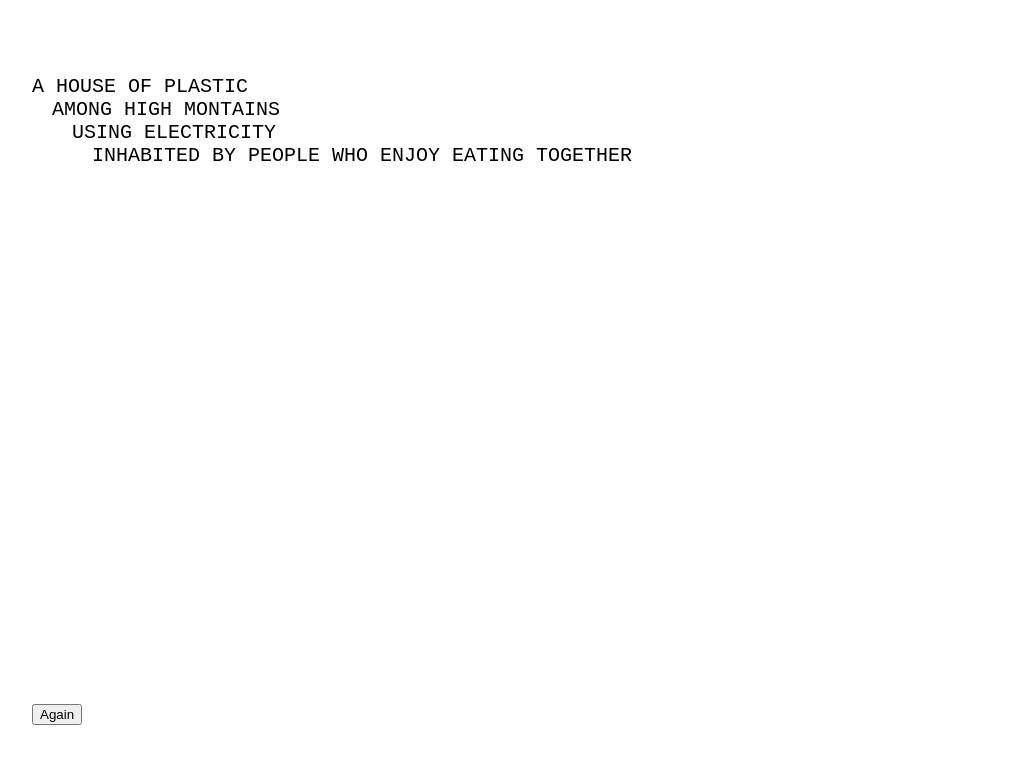
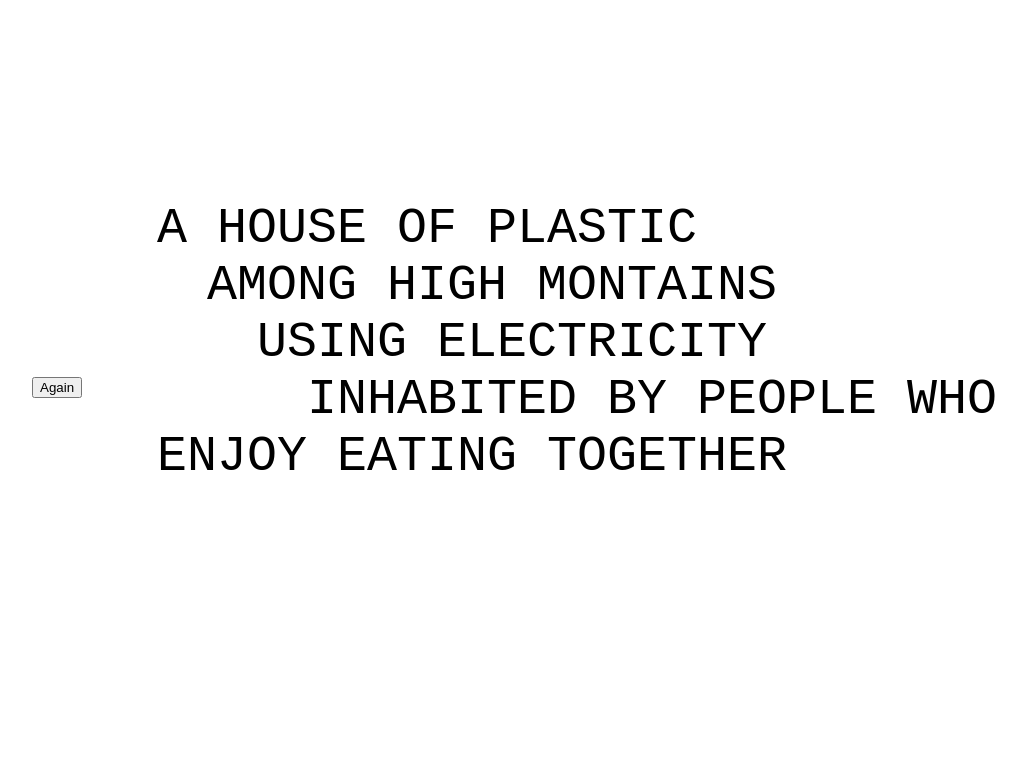
Before and after one commit to zhongkaili/interactive-, a plain HTML site: page house-of-dust.html in a window 1280 px wide. Shown: the whole page, without its empty margins (43-1069 px from the left). Drawn offline with nearby package versions, Linux system fonts and the light colour scheme.

Commit message:
change"margin"

```diff
--- a/house-of-dust.html
+++ b/house-of-dust.html
@@ -16,15 +16,15 @@
 		/* You can change the colors, font, and so on below */
 
 		body {
-			margin: 75px;
-			font-size: 20px;
+			margin: 200px;
+			font-size: 50px;
 			text-transform: uppercase;
 			font-family: "Courier New", Courier, monospace;
 		}
 
 		.button-container {
 			position: fixed;
-			bottom: 75px;
+			top: 350px;
 			left: 75px;
 		}
 
```
